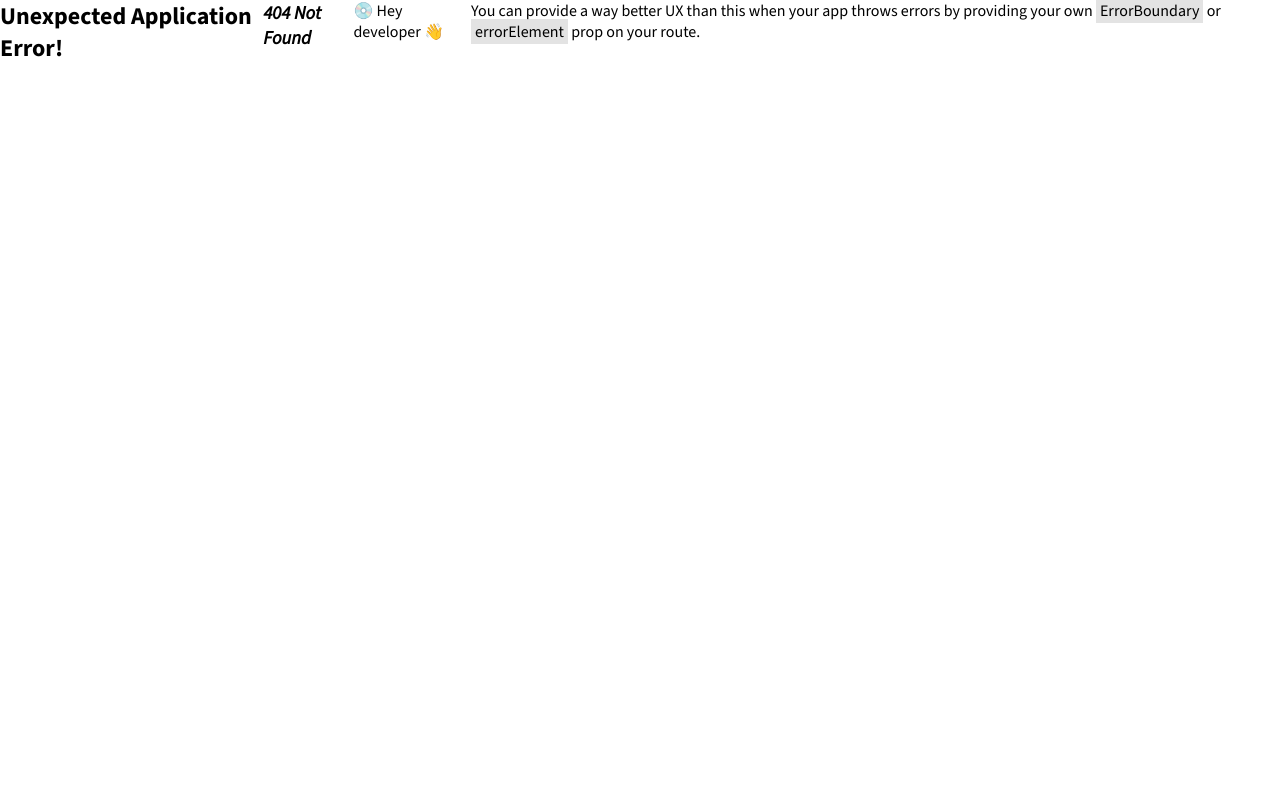
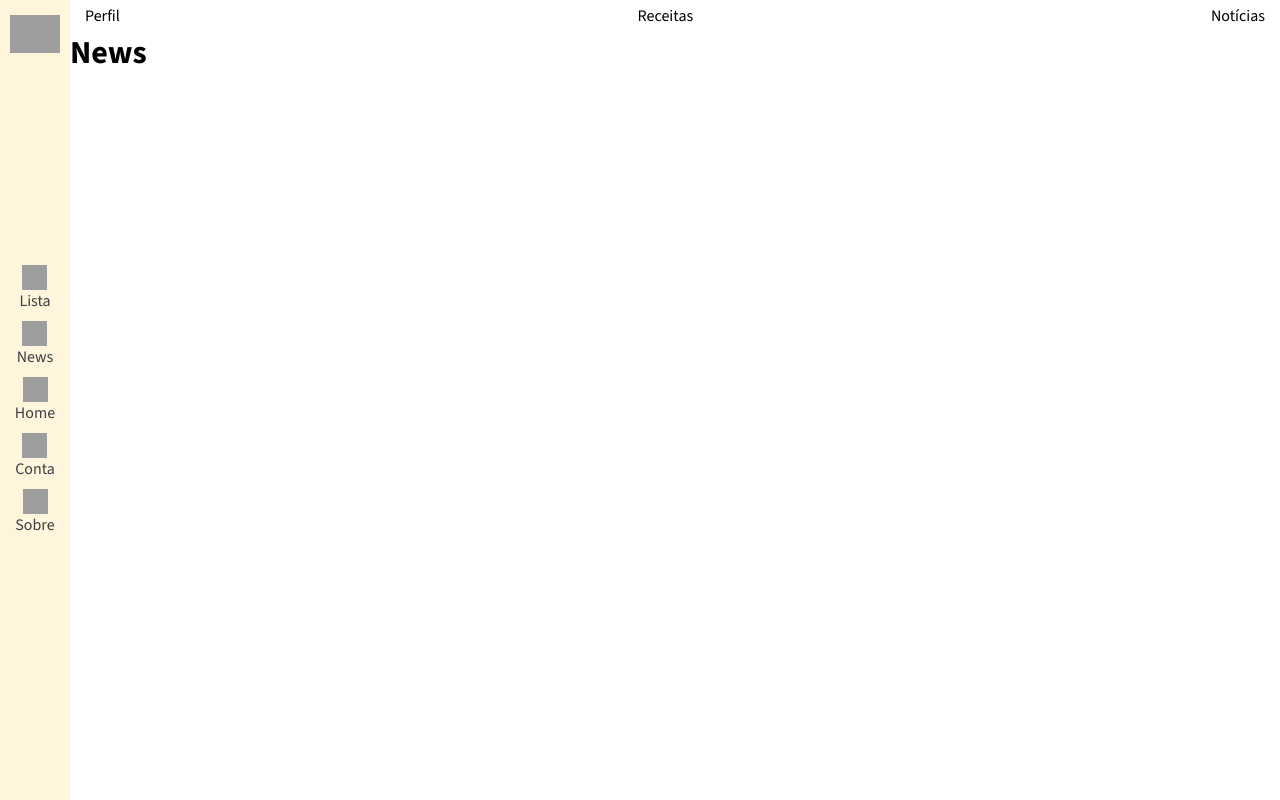
Before and after one commit to Enzzx/receitas-de-pote, a React (Vite) app in the folder frontend/: page /account/news in a window 1280 px wide. Before the commit this address had no page. Built offline with nearby package versions, Linux system fonts and the light colour scheme; grey boxes are pictures that could not be loaded.

Commit message:
start account pages creation

```diff
--- a/frontend/src/App.tsx
+++ b/frontend/src/App.tsx
@@ -7,7 +7,7 @@ export default function App() {
         <>
             <header><MainNavbar/></header>
             <main><Outlet /></main>
-            <footer>Logo</footer>
+            <footer><img src="logo.png" alt="logo" /></footer>
         </>
     )
 }
--- /dev/null
+++ b/frontend/src/components/account-navbar.tsx
@@ -0,0 +1,11 @@
+import { NavLink } from "react-router-dom"
+
+export default function AccountNavbar() {
+    return (
+        <ul id="account-nav">
+            <li><NavLink to="">Perfil</NavLink></li>
+            <li><NavLink to="recipes">Receitas</NavLink></li>
+            <li><NavLink to="news">Notícias</NavLink></li>
+        </ul>
+    )
+}
--- a/frontend/src/components/main-navbar.tsx
+++ b/frontend/src/components/main-navbar.tsx
@@ -7,7 +7,7 @@ export default function MainNavbar() {
             <li><NavLink to="/list" end><img src="./icons/to-do.png" alt="to-do list" /> <span>Lista</span></NavLink></li>
             <li><NavLink to="/news" end><img src="./icons/news.png" alt="news" /> <span>News</span></NavLink></li>
             <li><NavLink to="/" end><img src="./icons/home.png" alt="home" /> <span>Home</span></NavLink></li>
-            <li><NavLink to="/profile" end><img src="./icons/user.png" alt="profile" /> <span>Conta</span></NavLink></li>
+            <li><NavLink to="/account" end><img src="./icons/user.png" alt="profile" /> <span>Conta</span></NavLink></li>
             <li><NavLink to="/about" end><img src="./icons/info.png" alt="info" /> <span>Sobre</span></NavLink></li>
         </ul>
     )
--- a/frontend/src/pages/about.tsx
+++ b/frontend/src/pages/about.tsx
@@ -1,4 +1,4 @@
-export default function List() {
+export default function About() {
     return (
         <h1>Sobre</h1>
     )
--- /dev/null
+++ b/frontend/src/pages/account.tsx
@@ -0,0 +1,11 @@
+import { Outlet } from "react-router-dom"
+import AccountNavbar from "../components/account-navbar"
+
+export default function Account() {
+    return (
+        <>
+            <AccountNavbar />
+            <Outlet />
+        </>
+    )
+}
--- a/frontend/src/pages/profile.tsx
+++ /dev/null
@@ -1,5 +0,0 @@
-export default function Profile() {
-    return (
-        <h1>Perfil</h1>
-    )
-}
--- /dev/null
+++ b/frontend/src/pages/subpages/news-subpage.tsx
@@ -0,0 +1,5 @@
+export default function NewsSubPage() {
+    return (
+        <h1>News</h1>
+    )
+}
--- /dev/null
+++ b/frontend/src/pages/subpages/profile-subpage.tsx
@@ -0,0 +1,5 @@
+export default function ProfileSubPage() {
+    return (
+        <h1>Profile</h1>
+    )
+}
--- /dev/null
+++ b/frontend/src/pages/subpages/recipes-subpage.tsx
@@ -0,0 +1,5 @@
+export default function RecipesSubPage() {
+    return (
+        <h1>Recipes</h1>
+    )
+}
--- a/frontend/src/styles/App.css
+++ b/frontend/src/styles/App.css
@@ -72,6 +72,10 @@ footer {
     text-align: center;
     background: #fff5dd;
     padding: 15px;
+}
+footer img {
+    width: 100px;
+    height: auto;
 }
 
 
@@ -179,7 +183,7 @@ nav ul li:hover {
 .main-news {
     flex: 55%;
 }
-.main-news a, .other-news a, .recipe-box, .news-box, .search-bar-options div a {
+.main-news a, .other-news a, .recipe-box, .news-box, .search-bar-options div a, #account-nav a {
     color: inherit;
     text-decoration: none;
 }
@@ -449,3 +453,12 @@ nav ul li:hover {
 .news-box-info aside {
     margin-bottom: 10px;
 }
+
+
+/* - - - - - - account-navbar.tsx - - - - - - */
+#account-nav {
+    display: flex;
+    justify-content: space-between;
+    padding: 5px 15px;
+    list-style-type: none;
+}
```
Also changed, not shown: frontend/src/router/main-router.tsx (+16 -2 lines).
